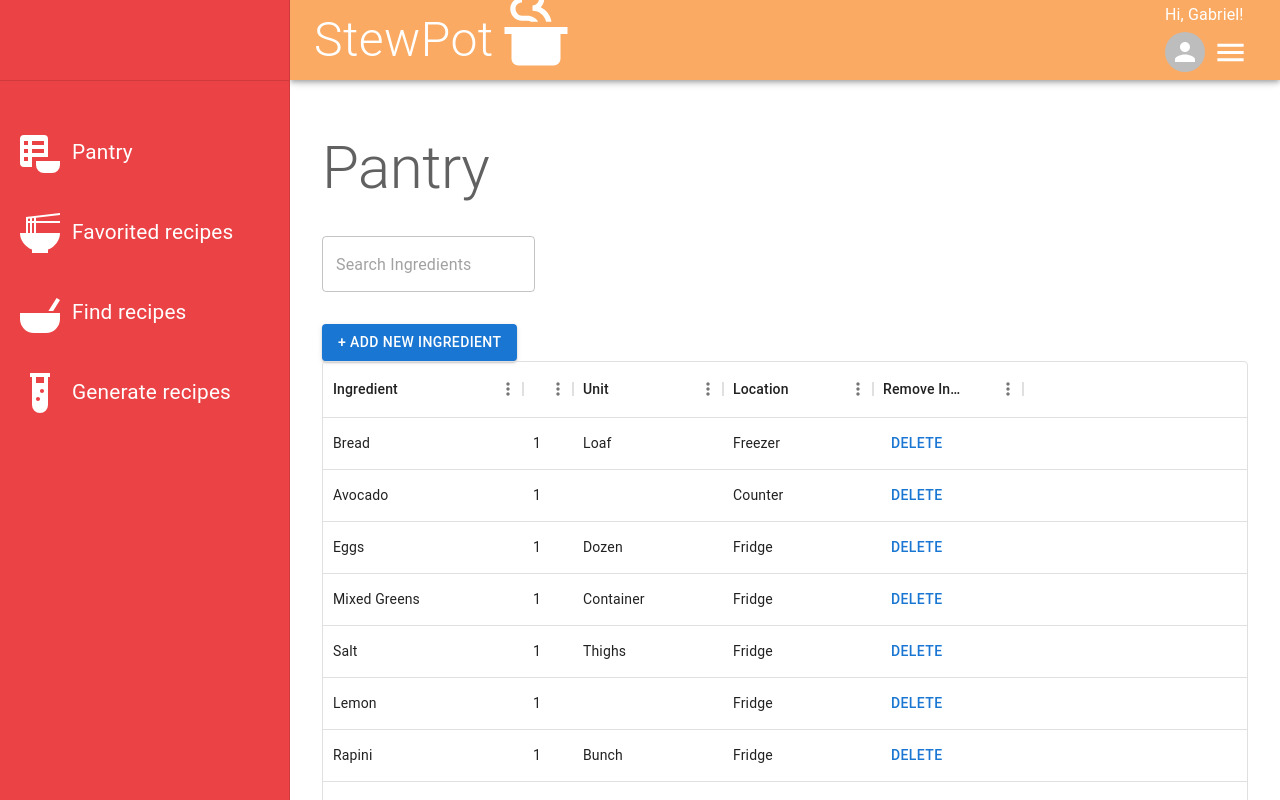
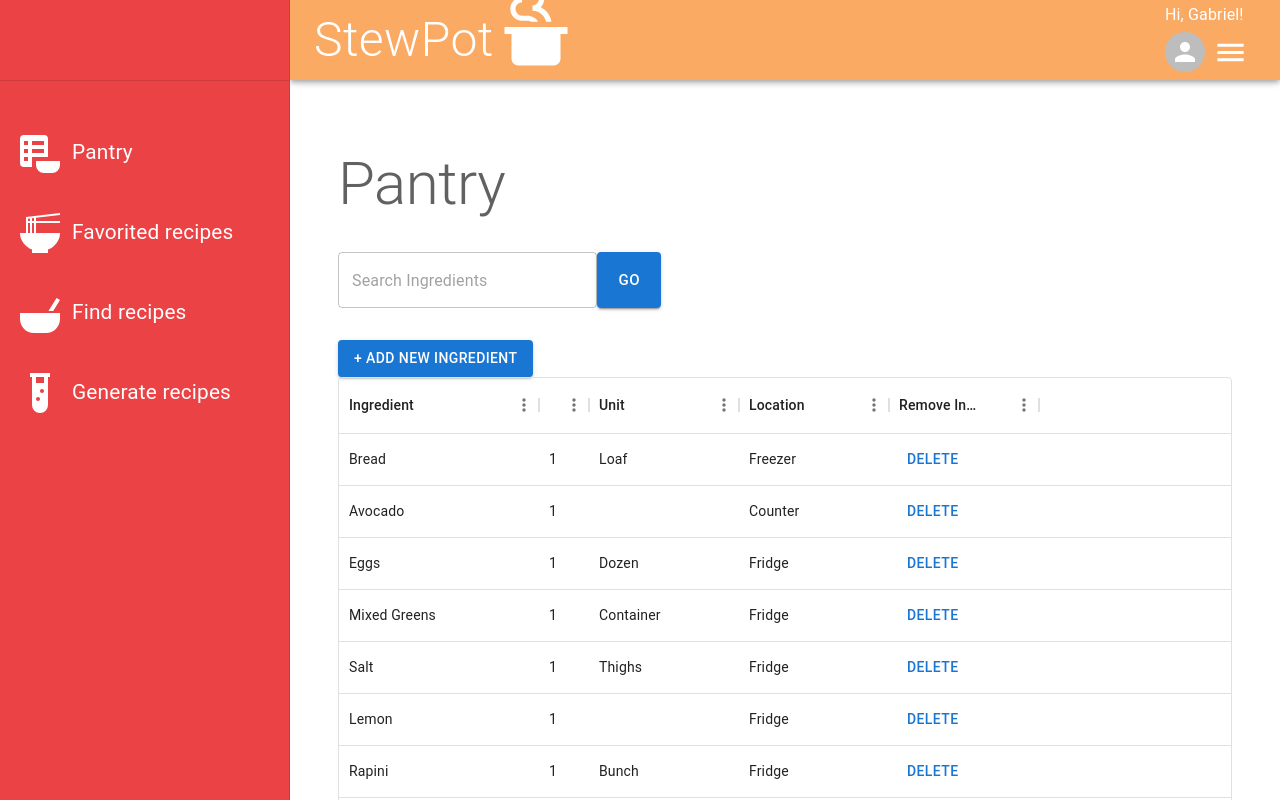
Before and after one commit to wizardbusiness/stewpot, a React (Vite) app: page /pantry in a window 1280 px wide. Shown: the top 800 px of the page. Built offline with nearby package versions, Linux system fonts and the light colour scheme.

Commit message:
changed some styling, added button to searchbar  for better legibility."

```diff
--- a/src/views/Pantry.tsx
+++ b/src/views/Pantry.tsx
@@ -137,12 +137,13 @@ export default function Pantry() {
   }, [allPantryRows, preProcessEditCellProps, removeRow])
 
   return (
-    <Box sx={{padding: '2em'}}>
-      <Typography color='#616161' variant='h2'>Pantry</Typography>
-      <Box display='flex' gap='0.5em' alignItems='center' padding='2em 0 2em 0'>
+    <Box sx={{padding: '2em', margin: '1em'}}>
+      <Typography flexShrink={1} color='#616161' variant='h2'>Pantry</Typography>
+      <Box display='flex' alignItems='center' padding='2em 0 2em 0'>
           {/* <Typography fontSize='1.2rem' sx={{color: 'slategray'}}>Add Ingredient</Typography> */}
-      <TextField variant='outlined' size='medium' placeholder='Search Ingredients' onChange={handleSearchIngByName} sx={{width: '23%'}}/>
-        </Box>
+        <TextField variant='outlined' size='medium' placeholder='Search Ingredients' onChange={handleSearchIngByName} sx={{width: '29%'}}/>
+        <Button  sx={{padding: '1em'}}size='large' variant='contained'>Go</Button>
+      </Box>
         <Button variant='contained' onClick={addNewRow}>+ Add New Ingredient</Button>
         <StyledDataGrid
           getRowClassName={(params) => params.row.id >  oldRowsLength ? `super-row-theme--new-rows` : `super-row-theme${params.row.id}` }
```
